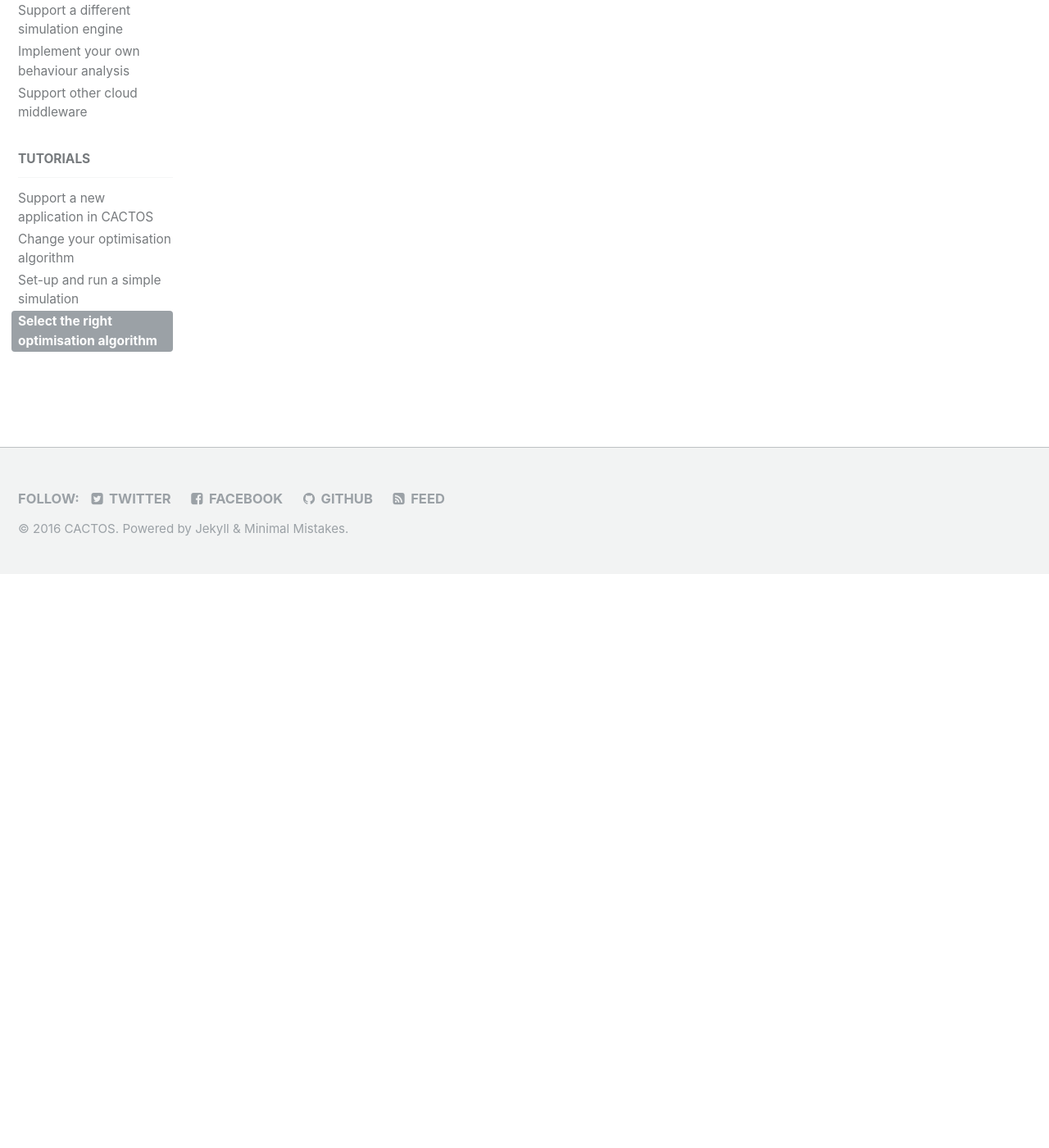
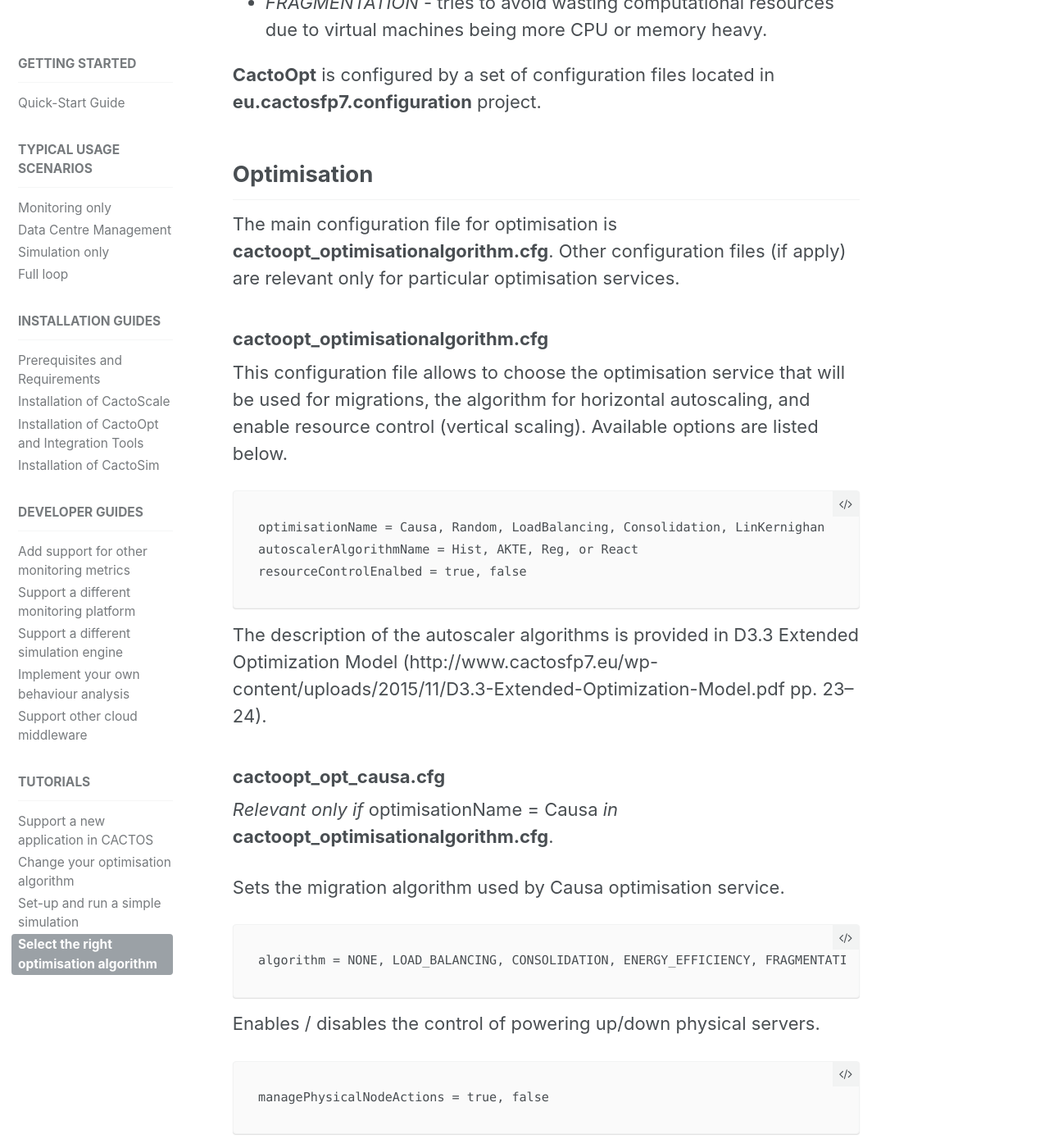
Before and after one commit to cactos/cactos.github.io, a Jekyll site: the page built from _docs/18_the-right-optimisation-algorithm.md, in a window 1280 px wide and 1400 px high, scrolled down 860 px. Shown: the whole window at 82% size. Built offline with Jekyll 4.4.1, drawn with Linux system fonts in a browser that asks for light colours; before the commit the page ends 1560 px from its top, so only the background shows below that; some of the changed text lies outside the part shown.

Commit message:
Update 18_the-right-optimisation-algorithm.md

```diff
--- a/_docs/18_the-right-optimisation-algorithm.md
+++ b/_docs/18_the-right-optimisation-algorithm.md
@@ -6,3 +6,68 @@
 {% include base_path %}
 
 {% include toc %}
+
+Selection of proper optimisation and placement policies is a crucial task that can have a significant influence on the data center power consumption and performance of the hosted applications.
+**CactoOpt** provides a set of optimisation and placement algorithms wrapped in various optimisation services.
+**Causa** optimisation and placement services contain the most advanced algorithms.
+
+**Main optimisation and placement strategies:**
+* *LOAD_BALANCING* - tries to spread the virtual machines among all servers proportionally to their sizes,
+* *CONSOLIDATION* - tries to minimize the number of servers used to host the virtual machies,
+* *ENERGY_EFFICIENCY* - tries to minimize the total power consumption of a data center,
+* *FRAGMENTATION* - tries to avoid wasting computational resources due to virtual machines being more CPU or memory heavy.
+
+**CactoOpt** is configured by a set of configuration files located in **eu.cactosfp7.configuration** project.
+
+## Optimisation
+The main configuration file for optimisation is **cactoopt_optimisationalgorithm.cfg**. Other configuration files (if apply) are relevant only for particular optimisation services.
+
+### cactoopt_optimisationalgorithm.cfg
+This configuration file allows to choose the optimisation service that will be used for migrations, the algorithm for horizontal autoscaling, and enable resource control (vertical scaling). Available options are listed below.
+
+    optimisationName = Causa, Random, LoadBalancing, Consolidation, LinKernighan
+    autoscalerAlgorithmName = Hist, AKTE, Reg, or React
+    resourceControlEnalbed = true, false
+
+The description of the autoscaler algorithms is provided in D3.3 Extended Optimization Model (http://www.cactosfp7.eu/wp-content/uploads/2015/11/D3.3-Extended-Optimization-Model.pdf pp. 23--24).
+
+### cactoopt_opt_causa.cfg
+*Relevant only if* optimisationName = Causa *in* **cactoopt_optimisationalgorithm.cfg**.
+
+Sets the migration algorithm used by Causa optimisation service.
+
+    algorithm = NONE, LOAD_BALANCING, CONSOLIDATION, ENERGY_EFFICIENCY, FRAGMENTATION, CP_LOAD_BALANCING, CP_CONSOLIDATION, GD_LOAD_BALANCING, HIGH_TO_LOW_LOAD_BALANCING, SINGLE_MIGRATION_LOAD_BALANCING, SINGLE_MIGRATION_CONSOLIDATION
+
+Enables / disables the control of powering up/down physical servers.
+
+    managePhysicalNodeActions = true, false
+
+If the control of powering up/down is enabled, the further configuration is possible by setting the following variables:
+
+    minServersOn = 2
+    numberOfEmptyServersPoweredOn = 1
+
+*minServersOn* specify the minimum number of servers that shall be alwasy powered up and *numberOfEmptyServersPoweredOn* defines the size of the buffer of empty machines that shall be powered up in order to keep available resources for new virtual machines.
+
+The description of the migration algorithms is provided in D3.3 Extended Optimization Model (http://www.cactosfp7.eu/wp-content/uploads/2015/11/D3.3-Extended-Optimization-Model.pdf pp. 36--45).
+
+## Placement
+The main configuration file for optimisation is **cactoopt_placement.cfg**. Other configuration files (if apply) are relevant only for particular placement services.
+
+### cactoopt_placement.cfg
+This configuration file allows to choose the service that will be used for placement.
+
+    placementName = causa, firstFit, bestFitCpu, bestFitMemory, loadBalancing, consolidation
+
+### cactoopt_placement_causa.cfg
+*Relevant only if* placementName = causa *in* **cactoopt_placement.cfg**.
+
+Sets the initial placement algorithm used by Causa placement service.
+
+    algorithm = NONE, BEST_FIT,
+    LOAD_BALANCING_RAM, CONSOLIDATION_RAM, CONSOLIDATION, FRAGMENTATION, ENERGY_EFFICIENCY,
+    MOLPRO_BEST_FIT, MOLPRO_LOAD_BALANCING_RAM, MOLPRO_CONSOLIDATION_RAM
+
+The description of the placement algorithms is provided in D3.3 Extended Optimization Model (http://www.cactosfp7.eu/wp-content/uploads/2015/11/D3.3-Extended-Optimization-Model.pdf pp. 36--45).
+
+MOLPRO\_\* placement algorithms are aware of special requirements of Molpro jobs depending on the application type (e.g., dft jobs require a computational node with a local storage).
```
